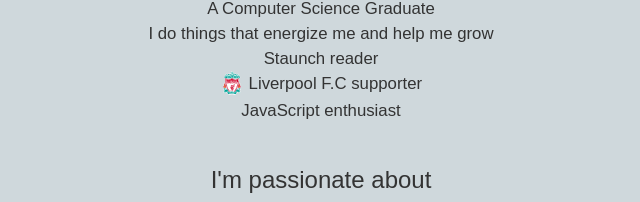
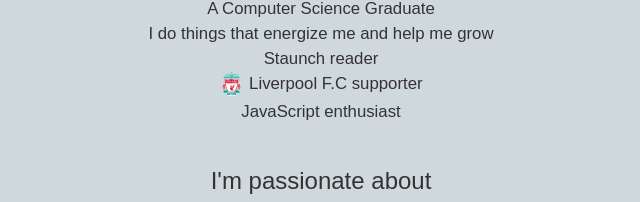
Before and after one commit to alamgirqazi/alamgirqazi.github.io, a plain HTML site: page index.html in a window 1280 px wide. Shown: the part 413-615 px from the top of the page, 319-959 px from the left. Drawn offline with Linux system fonts and the light colour scheme.

Commit message:
added lfc svg

```diff
--- a/index.html
+++ b/index.html
@@ -24,7 +24,7 @@
             <li>A Computer Science Graduate </li>
             <li>I do things that energize me and help me grow</li>
             <li>Staunch reader</li>
-            <li><img src="img/lfc.png" style="    padding-bottom: 3px;
+            <li><img src="img/lfc.svg" style="    padding-bottom: 3px;
                 "> Liverpool F.C supporter</li>
             <li>JavaScript enthusiast</li>
         </ul>
```
Also changed, not shown: img/lfc.svg (added).
